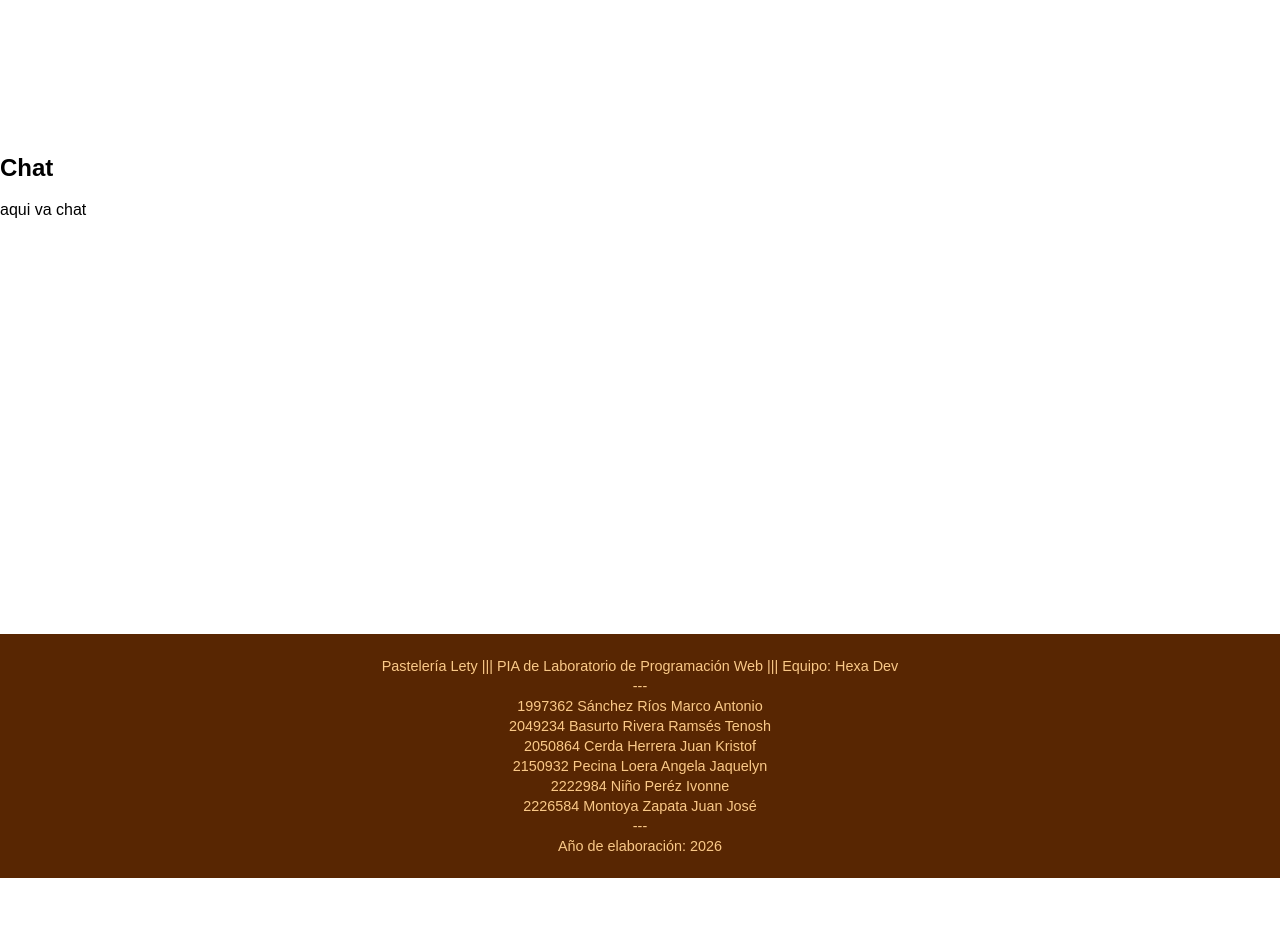
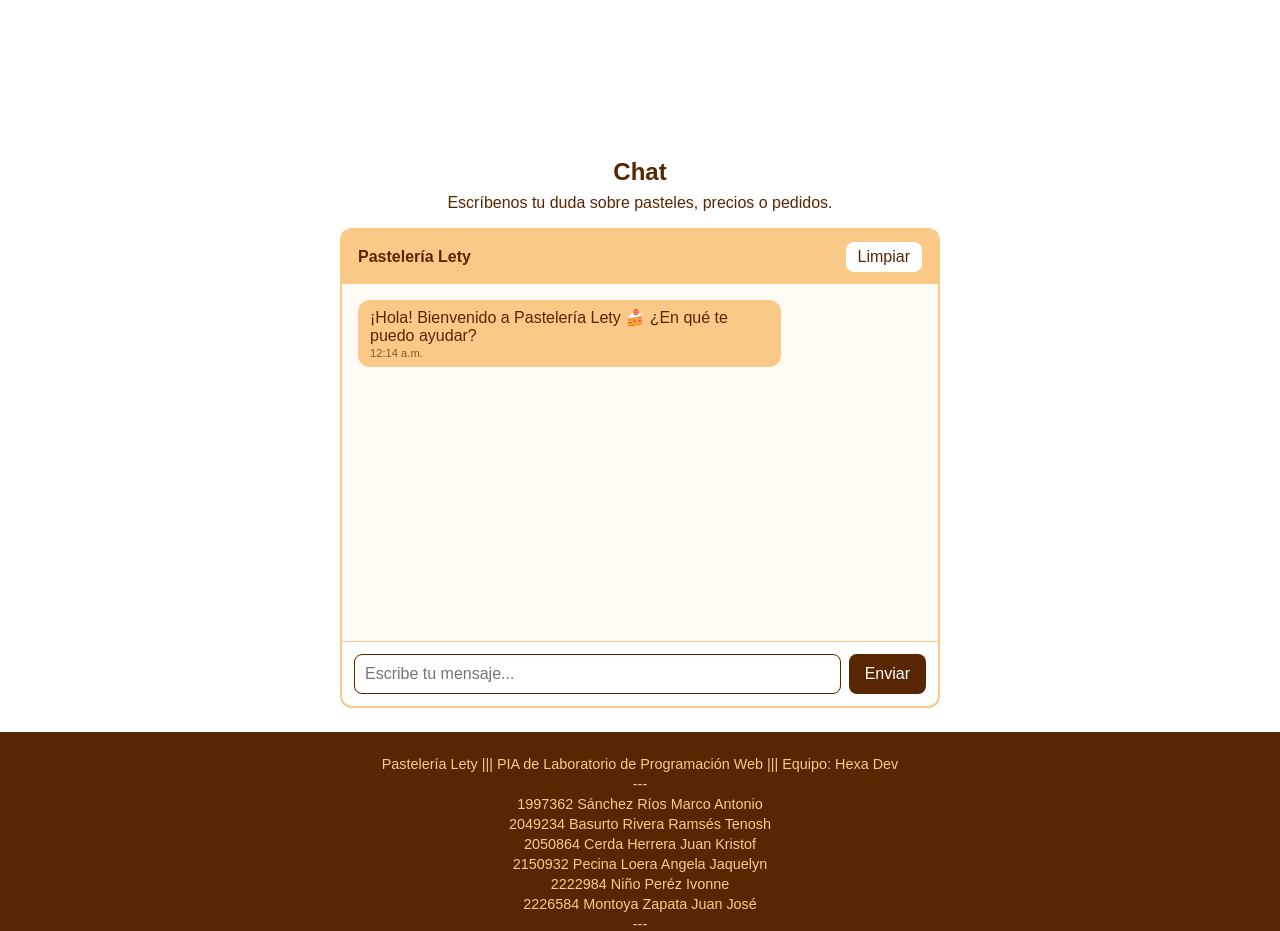
Before and after one commit to ramses-tbr/PIA-LBPWEB-PasteleriaLety, an Angular app: page / in a window 1280 px wide. Shown: the part 1920-2851 px from the top of the page. Before the commit the page ends 2798 px from the top, so only its background shows below. Built offline with nearby package versions, Linux system fonts and the light colour scheme.

Commit message:
Chat simulado

```diff
--- a/src/app/pages/chat/chat.css
+++ b/src/app/pages/chat/chat.css
@@ -0,0 +1,119 @@
+:host {
+  display: block;
+  padding: 24px 16px;
+}
+
+.chat-titulo,
+.chat-subtitulo {
+  text-align: center;
+  color: var(--color-texto, #582602);
+  margin: 0 0 8px;
+}
+
+.chat {
+  display: flex;
+  flex-direction: column;
+  width: 100%;
+  max-width: 600px;
+  height: 480px;
+  margin: 16px auto 0;
+  border: 2px solid var(--color-principal, #fac988);
+  border-radius: 12px;
+  overflow: hidden;
+  background: #fff;
+}
+
+.chat-header {
+  display: flex;
+  justify-content: space-between;
+  align-items: center;
+  padding: 12px 16px;
+  background: var(--color-principal, #fac988);
+  color: var(--color-texto, #582602);
+  font-weight: bold;
+}
+
+.chat-mensajes {
+  flex: 1;
+  overflow-y: auto;
+  padding: 16px;
+  display: flex;
+  flex-direction: column;
+  gap: 8px;
+  background: #fffaf3;
+}
+
+.mensaje {
+  max-width: 75%;
+  padding: 8px 12px;
+  border-radius: 12px;
+  overflow-wrap: break-word;
+}
+
+.mensaje p {
+  margin: 0;
+}
+
+.hora {
+  display: block;
+  font-size: 0.7rem;
+  opacity: 0.7;
+  margin-top: 2px;
+}
+
+.mensaje.usuario {
+  align-self: flex-end;
+  background: var(--color-texto, #582602);
+  color: #fff;
+}
+
+.mensaje.bot {
+  align-self: flex-start;
+  background: var(--color-principal, #fac988);
+  color: var(--color-texto, #582602);
+}
+
+.chat-entrada {
+  display: flex;
+  gap: 8px;
+  padding: 12px;
+  border-top: 1px solid var(--color-principal, #fac988);
+}
+
+.chat-entrada input {
+  flex: 1;
+  min-width: 0;
+  padding: 10px;
+  border: 1px solid var(--color-texto, #582602);
+  border-radius: 8px;
+  font-size: 1rem;
+}
+
+button {
+  padding: 10px 16px;
+  border: none;
+  border-radius: 8px;
+  cursor: pointer;
+  font-size: 1rem;
+}
+
+.btn-enviar {
+  background: var(--color-texto, #582602);
+  color: #fff;
+}
+
+.btn-limpiar {
+  background: #fff;
+  color: var(--color-texto, #582602);
+  padding: 6px 12px;
+}
+
+@media (max-width: 600px) {
+  .chat {
+    height: 70vh;
+  }
+
+  .mensaje {
+    max-width: 90%;
+  }
+}
--- a/src/app/pages/chat/chat.html
+++ b/src/app/pages/chat/chat.html
@@ -1,2 +1,33 @@
-<h2>Chat</h2>
-<p>aqui va chat</p>
+<h2 class="chat-titulo">Chat</h2>
+<p class="chat-subtitulo">Escríbenos tu duda sobre pasteles, precios o pedidos.</p>
+
+<div class="chat">
+  <div class="chat-header">
+    <span>Pastelería Lety</span>
+    <button class="btn-limpiar" (click)="limpiar()">Limpiar</button>
+  </div>
+
+  <div class="chat-mensajes">
+    @for (m of mensajes(); track $index) {
+      <div class="mensaje" [class.usuario]="m.autor === 'usuario'" [class.bot]="m.autor === 'bot'">
+        <p>{{ m.texto }}</p>
+        <span class="hora">{{ m.hora }}</span>
+      </div>
+    }
+    @if (escribiendo()) {
+      <div class="mensaje bot"><p>Escribiendo...</p></div>
+    }
+  </div>
+
+  <div class="chat-entrada">
+    <input
+      type="text"
+      [value]="nuevoMensaje()"
+      (input)="actualizar($event)"
+      (keydown.enter)="enviar()"
+      placeholder="Escribe tu mensaje..."
+      aria-label="Mensaje"
+    />
+    <button class="btn-enviar" (click)="enviar()">Enviar</button>
+  </div>
+</div>
--- a/src/app/pages/chat/chat.ts
+++ b/src/app/pages/chat/chat.ts
@@ -1,4 +1,10 @@
-import { Component } from '@angular/core';
+import { Component, effect, signal } from '@angular/core';
+
+interface Mensaje {
+  texto: string;
+  autor: 'usuario' | 'bot';
+  hora: string;
+}
 
 @Component({
   selector: 'app-chat',
@@ -6,4 +12,86 @@ import { Component } from '@angular/core';
   templateUrl: './chat.html',
   styleUrl: './chat.css',
 })
-export class Chat {}
+export class Chat {
+  // Signals: el proyecto es zoneless (Angular 21), así la pantalla se actualiza sola
+  mensajes = signal<Mensaje[]>([
+    {
+      texto: '¡Hola! Bienvenido a Pastelería Lety 🍰 ¿En qué te puedo ayudar?',
+      autor: 'bot',
+      hora: this.horaActual(),
+    },
+  ]);
+  nuevoMensaje = signal('');
+  escribiendo = signal(false);
+
+  // Respuestas por palabra clave. Ajusten el contenido a su negocio.
+  private respuestas = [
+    { palabras: ['hola', 'buenas', 'buen día', 'buenos'], respuesta: '¡Hola! ¿Quieres conocer nuestros pasteles o los precios?' },
+    { palabras: ['precio', 'costo', 'cuánto', 'cuanto'], respuesta: 'Puedes ver todos los precios en la sección "Precios" del menú.' },
+    { palabras: ['catálogo', 'catalogo', 'pastel', 'pasteles', 'postre', 'sabor', 'sabores'], respuesta: 'En el "Catálogo" encuentras todos nuestros pasteles y postres.' },
+    { palabras: ['pedido', 'encargo', 'ordenar', 'pedir'], respuesta: 'Para hacer un pedido dinos qué pastel quieres y para qué fecha. Recomendamos pedir con 2 días de anticipación.' },
+    { palabras: ['entrega', 'domicilio', 'envío', 'envio'], respuesta: 'Sí contamos con entrega a domicilio dentro de la zona. ¡Pregunta por la cobertura!' },
+    { palabras: ['horario', 'abren', 'cierran', 'abierto'], respuesta: 'Atendemos de lunes a sábado de 9:00 a 19:00 hrs.' },
+    { palabras: ['gracias'], respuesta: '¡Con gusto! Aquí estamos para endulzar tu día 🍓' },
+  ];
+
+  private respuestaPorDefecto =
+    'Gracias por tu mensaje. En un momento una persona de Pastelería Lety te responderá.';
+
+  constructor() {
+    // Cada vez que cambian los mensajes, baja el scroll al último
+    effect(() => {
+      this.mensajes();
+      this.escribiendo();
+      setTimeout(() => {
+        const caja = document.querySelector('.chat-mensajes');
+        if (caja) caja.scrollTop = caja.scrollHeight;
+      });
+    });
+  }
+
+  actualizar(evento: Event): void {
+    this.nuevoMensaje.set((evento.target as HTMLInputElement).value);
+  }
+
+  enviar(): void {
+    const texto = this.nuevoMensaje().trim();
+    if (!texto) return; // no se envían mensajes vacíos
+
+    this.mensajes.update((lista) => [
+      ...lista,
+      { texto, autor: 'usuario', hora: this.horaActual() },
+    ]);
+    this.nuevoMensaje.set('');
+    this.escribiendo.set(true);
+
+    // Simula que el negocio tarda un momento en responder
+    setTimeout(() => {
+      this.mensajes.update((lista) => [
+        ...lista,
+        { texto: this.buscarRespuesta(texto), autor: 'bot', hora: this.horaActual() },
+      ]);
+      this.escribiendo.set(false);
+    }, 1000);
+  }
+
+  private buscarRespuesta(texto: string): string {
+    const t = texto.toLowerCase();
+    const encontrada = this.respuestas.find((r) => r.palabras.some((p) => t.includes(p)));
+    return encontrada ? encontrada.respuesta : this.respuestaPorDefecto;
+  }
+
+  limpiar(): void {
+    this.mensajes.set([
+      {
+        texto: 'Conversación reiniciada. ¿En qué te puedo ayudar?',
+        autor: 'bot',
+        hora: this.horaActual(),
+      },
+    ]);
+  }
+
+  private horaActual(): string {
+    return new Date().toLocaleTimeString('es-MX', { hour: '2-digit', minute: '2-digit' });
+  }
+}
```
